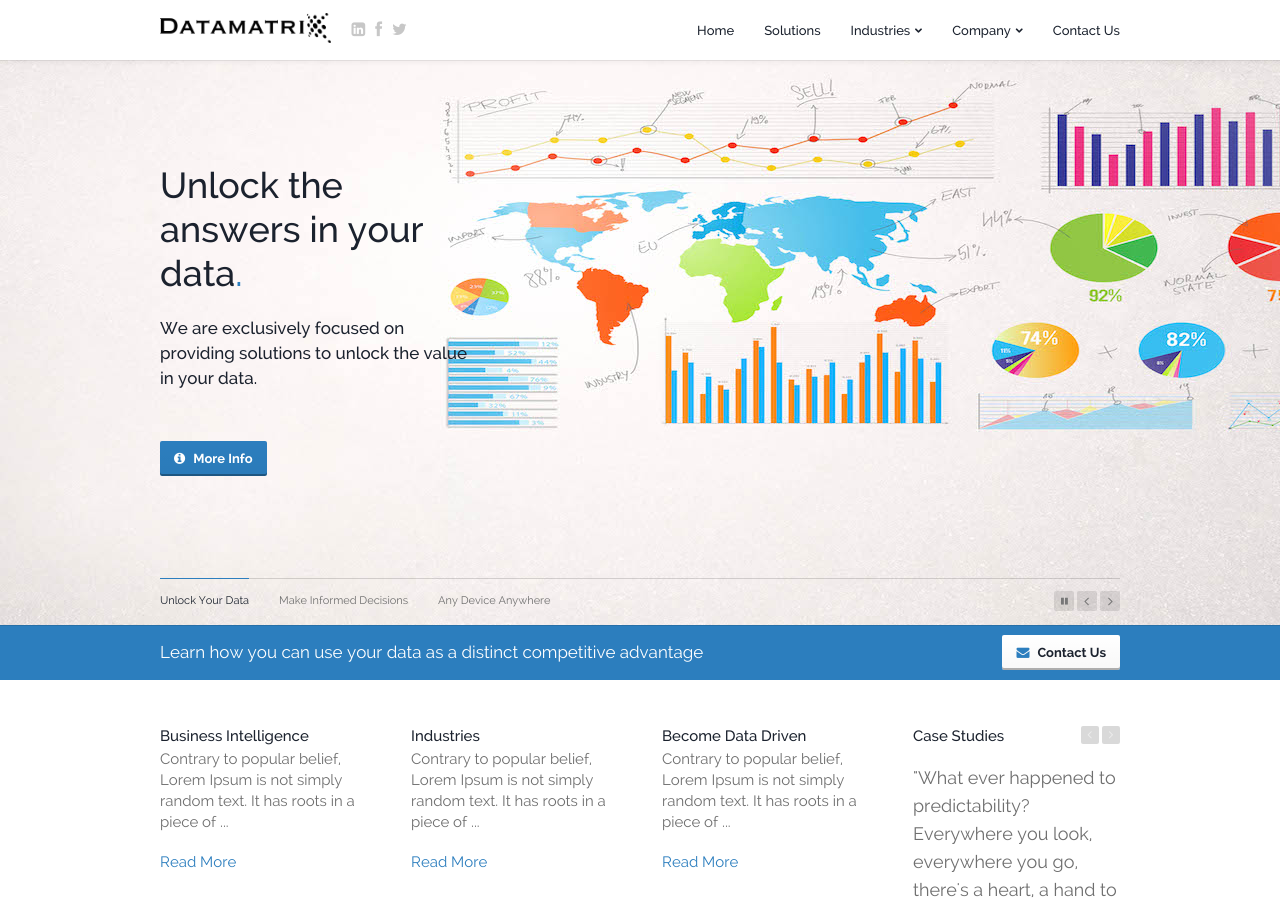
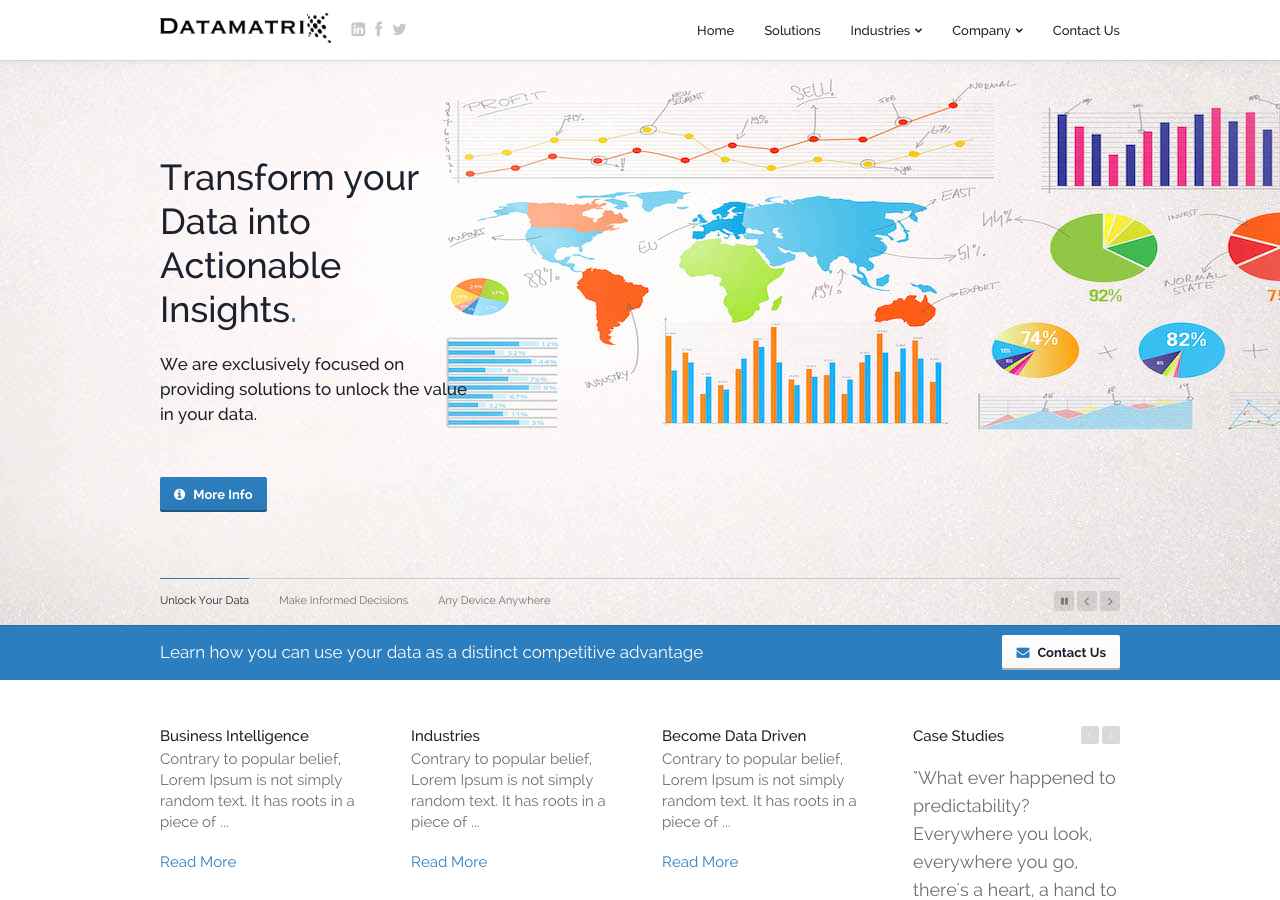
Before and after one commit to dtmtx/dtmtx.github.io, a Jekyll site: the page built from index.html, in a window 1280 px wide and 900 px high. Built offline with Jekyll 4.4.1, drawn with Linux system fonts in a browser that asks for light colours; Markdown is read by kramdown in place of the engine named in the settings.

Commit message:
content update

```diff
--- a/index.html
+++ b/index.html
@@ -26,7 +26,8 @@ active: current
                   <!-- ~~~~~~~~~~~~~~~~~ -->
                   <div class="left-column">
                     <!-- Title Data is your distinct competitive advantage. -->
-                    <h1>Unlock the answers in your data<span>.</span></h1>
+                    <!--h1>Unlock the answers in your data<span>.</span></h1-->
+                    <h1>Transform your Data into Actionable Insights<span>.</span></h>
                     <!-- Text Make quality informed decisions by getting quick insights from your data-->
                     <p></p>
                     <h2>We are exclusively focused on providing solutions to unlock the value in your data.</h2>
```
Also changed, not shown: images/datamatrix_banner4.jpg (deleted), 1 other file.
